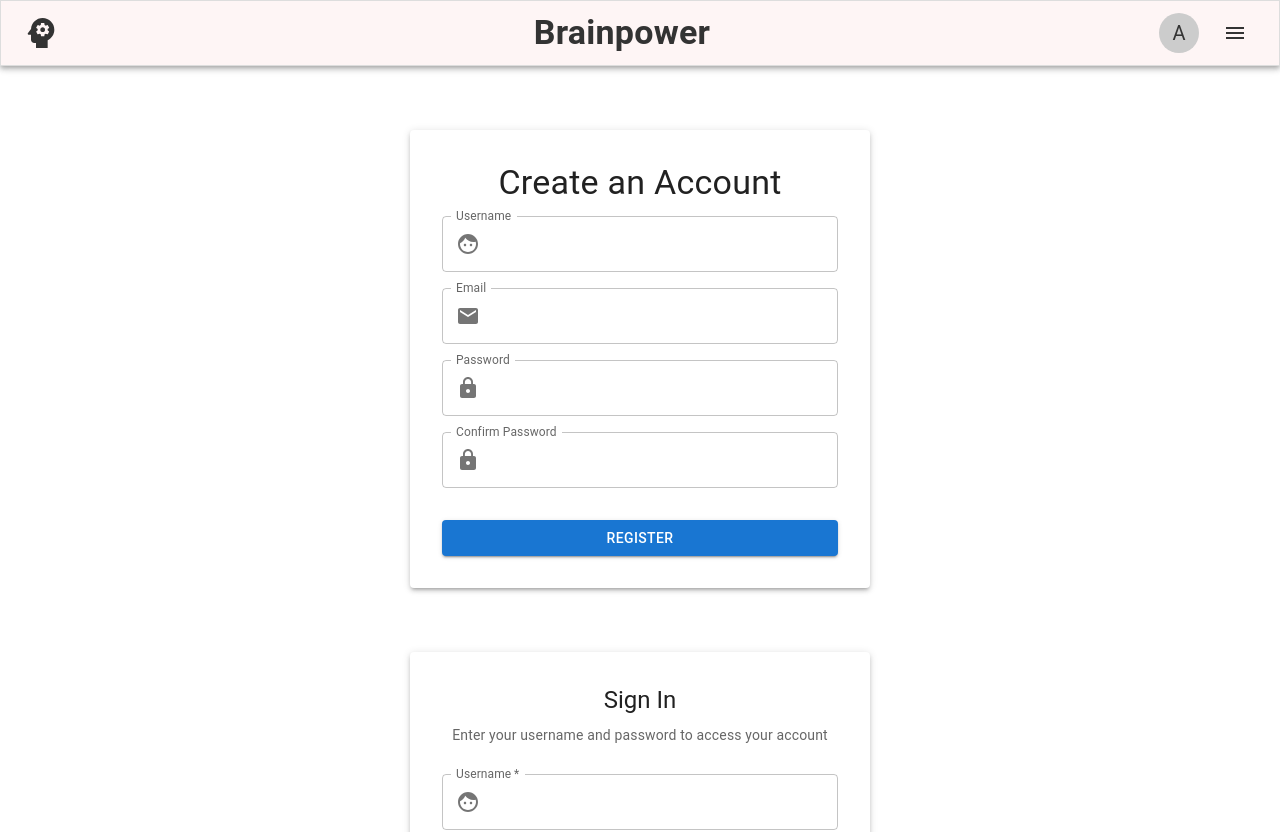
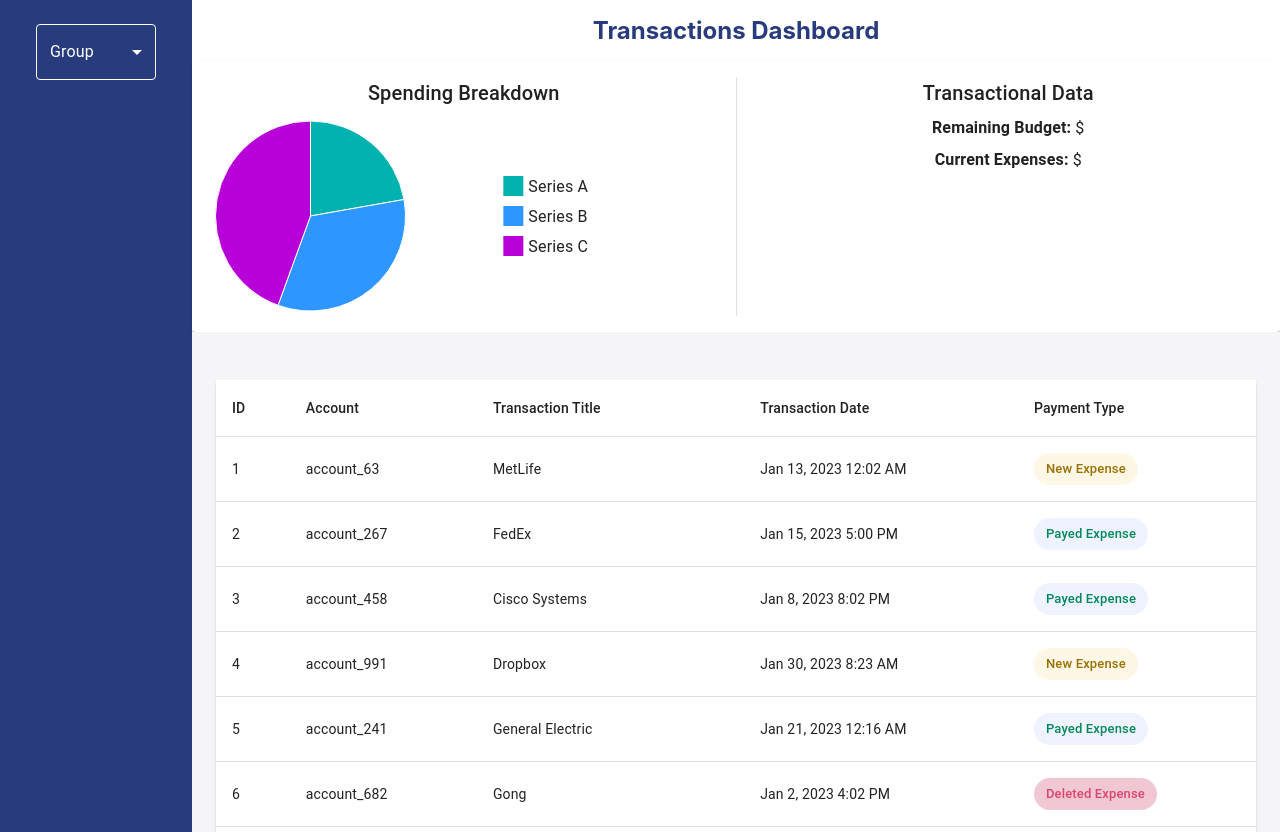
Before and after one commit to Misha0714/RoommateFinanceTracker, a React (Create React App) app in the folder frontend/: page / in a window 1280 px wide. Shown: the top 832 px of the page. Built offline with nearby package versions, Linux system fonts and the light colour scheme.

Commit message:
made dashboard and side bar

```diff
--- a/frontend/src/App.js
+++ b/frontend/src/App.js
@@ -8,10 +8,14 @@
 import RegistrationForm  from "./components/registrationForm"
 import ModalForm from "./components/addExpenseForm";
 import DuoLoginForm from "./components/DuoLoginForm";
+import DashBoard from "./components/dashBoard"
 import { Duo } from "@mui/icons-material";
 function App() {
   return (
     <div className="App">
+      <div>
+        <DashBoard />
+      </div>
       <div>
        <NavBar/>
       </div>
--- /dev/null
+++ b/frontend/src/components/dashBoard.js
@@ -0,0 +1,40 @@
+import React from "react";
+import { Card, Typography, Box, Divider } from "@mui/material";
+import Sidebar from "./sidebar.js";
+import BudgetSummary from "./budgetSummary";
+import ActivityLog from "./activityLog";
+import ModalForm from "./addExpenseForm";
+
+function DashBoard(){
+    return (
+        <Box sx={{ display: "flex",
+            flexDirection: "row",
+            width: "100%",
+        }}>
+            <Box sx={{
+                display: "flex",
+                width: "12rem"
+            }}>
+                <Sidebar />
+            </Box>
+            <Box sx={{
+                flexGrow: 1,
+                display: "flex",
+                flexDirection: "column",
+                width: "3fr"
+            }}>
+                <Box sx={{
+                    color: "#283c7d",
+                    fontWeight: "bold",
+                    fontSize: "1.5rem",
+                    padding: "1rem 0rem",
+                }}>Transactions Dashboard</Box>
+                <BudgetSummary />
+                <ActivityLog />
+                <ModalForm />
+            </Box>
+        </Box>
+    );
+}
+
+export default DashBoard;
--- /dev/null
+++ b/frontend/src/components/sidebar.js
@@ -0,0 +1,78 @@
+import React from "react"
+import { Card, Typography, Box, Divider } from "@mui/material";
+import InputLabel from '@mui/material/InputLabel';
+import MenuItem from '@mui/material/MenuItem';
+import FormControl from '@mui/material/FormControl';
+import Select, { SelectChangeEvent } from '@mui/material/Select';
+
+function Sidebar() {
+    return (
+        <Box sx={{
+            display: "flex",
+            flexDirection: "column",
+            alignItems: "center",
+            justifyContent: "top",
+            backgroundColor: "#283c7d",
+            width: "100%",
+            color: "white",
+            padding: "1.5rem 0rem"
+        }}>
+            <BasicSelect />
+
+        </Box>
+    );
+}
+
+export default Sidebar;
+
+function BasicSelect() {
+    const [groupChoice, setGroupChoice] = React.useState('');
+
+    const handleChange = (event) => {
+        setGroupChoice(event.target.value);
+    };
+
+    return (
+        <Box sx={{ minWidth: 120 }}>
+            <FormControl fullWidth>
+                <InputLabel
+                    id="select-label"
+                    sx={{
+                        color: 'white',
+                        '&.Mui-focused': {
+                            color: 'white'  // Keep label white on focus
+                        }
+                    }}
+                >
+                    Group
+                </InputLabel>
+                <Select
+                    labelId="select-label"
+                    id="group-select"
+                    value={groupChoice}
+                    label="Group"
+                    onChange={handleChange}
+                    sx={{
+                        color: 'white',  // Makes selected text white
+                        '.MuiOutlinedInput-notchedOutline': {
+                            borderColor: 'white'
+                        },
+                        '&:hover .MuiOutlinedInput-notchedOutline': {
+                            borderColor: 'white'
+                        },
+                        '&.Mui-focused .MuiOutlinedInput-notchedOutline': {
+                            borderColor: 'white'
+                        },
+                        '.MuiSvgIcon-root': {
+                            color: 'white'  // Makes the dropdown arrow white
+                        }
+                    }}
+                >
+                    <MenuItem value={"Group 1"}>Group 1</MenuItem>
+                    <MenuItem value={"Group 2"}>Group 2</MenuItem>
+                    <MenuItem value={"Group 3"}>Group 3</MenuItem>
+                </Select>
+            </FormControl>
+        </Box>
+    );
+}
```
